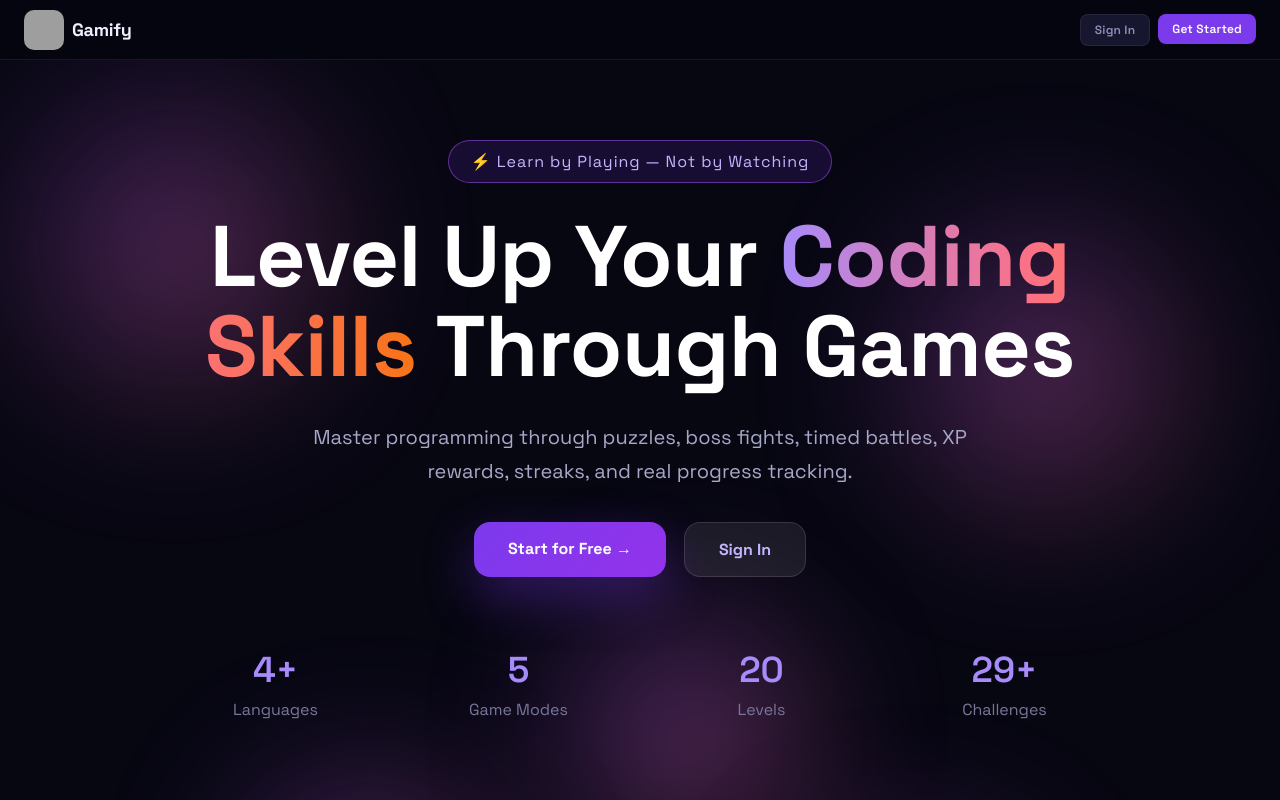
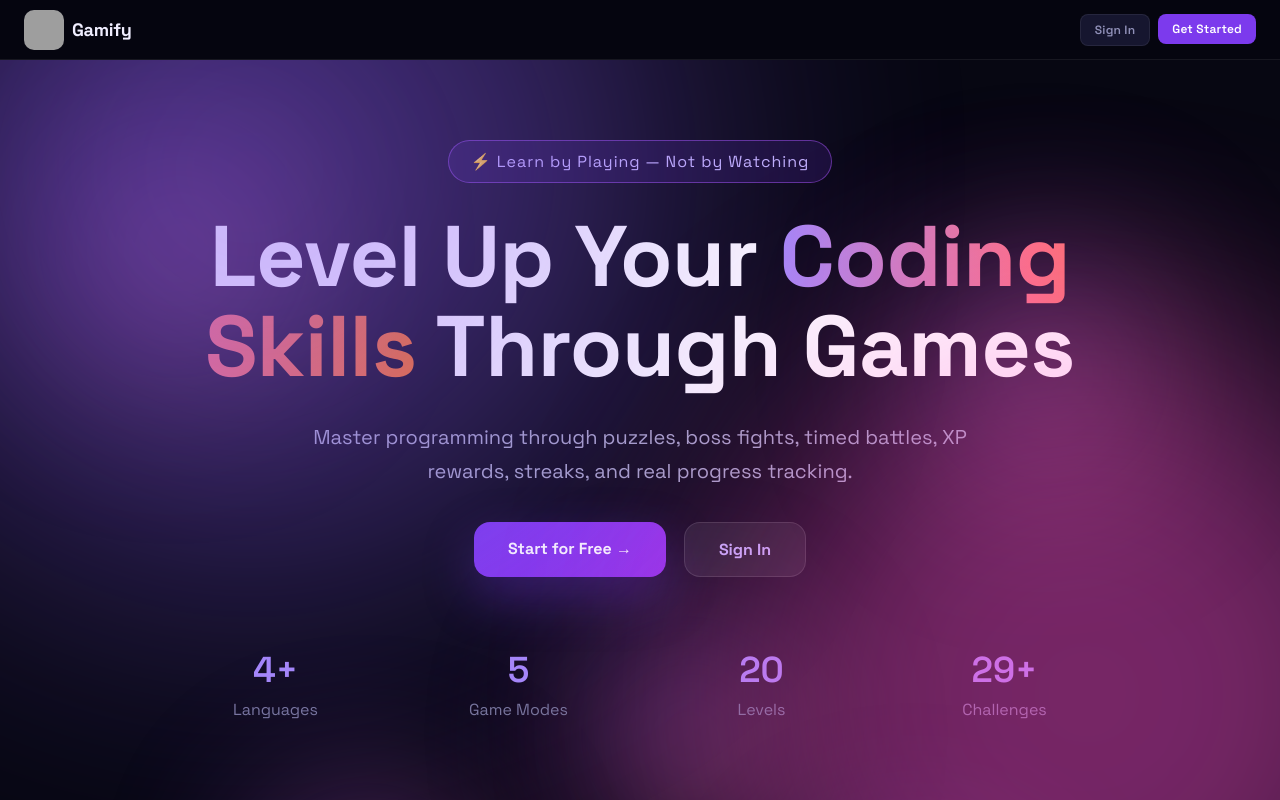
Before and after one commit to ashishsharma36058-oss/E-Learning-with-Gamification, a React (Vite) app: page / in a window 1280 px wide. Shown: the top 800 px of the page. Built offline with nearby package versions, Linux system fonts and the light colour scheme; grey boxes are pictures that could not be loaded.

Commit message:
Update index.css

```diff
--- a/src/index.css
+++ b/src/index.css
@@ -411,3 +411,100 @@ input::placeholder, textarea::placeholder { color: var(--text-3); }
     font-size: 12px;
   }
 }
+/* ===== PREMIUM ANIMATED BACKGROUND ===== */
+
+.hero {
+  position: relative;
+  overflow: hidden;
+}
+
+.hero::before,
+.hero::after {
+  content: "";
+  position: absolute;
+  width: 700px;
+  height: 700px;
+  border-radius: 50%;
+  filter: blur(120px);
+  opacity: 0.45;
+  z-index: 0;
+  animation: floatOrb 12s infinite alternate ease-in-out;
+}
+
+.hero::before {
+  background: #8b5cf6;
+  top: -200px;
+  left: -150px;
+}
+
+.hero::after {
+  background: #ff4ecd;
+  bottom: -250px;
+  right: -150px;
+  animation-delay: 4s;
+}
+
+@keyframes floatOrb {
+  0% {
+    transform: translateY(0px) translateX(0px) scale(1);
+  }
+
+  50% {
+    transform: translateY(-40px) translateX(50px) scale(1.15);
+  }
+
+  100% {
+    transform: translateY(40px) translateX(-30px) scale(0.95);
+  }
+}
+
+/* floating particles */
+
+.particle {
+  position: absolute;
+  width: 10px;
+  height: 10px;
+  background: rgba(255,255,255,0.8);
+  border-radius: 50%;
+  animation: particles 10s linear infinite;
+}
+
+.particle:nth-child(1) {
+  top: 20%;
+  left: 10%;
+  animation-duration: 8s;
+}
+
+.particle:nth-child(2) {
+  top: 70%;
+  left: 80%;
+  animation-duration: 12s;
+}
+
+.particle:nth-child(3) {
+  top: 40%;
+  left: 50%;
+  animation-duration: 9s;
+}
+
+.particle:nth-child(4) {
+  top: 80%;
+  left: 25%;
+  animation-duration: 14s;
+}
+
+@keyframes particles {
+  0% {
+    transform: translateY(0px) scale(1);
+    opacity: 0;
+  }
+
+  50% {
+    opacity: 1;
+  }
+
+  100% {
+    transform: translateY(-200px) scale(1.5);
+    opacity: 0;
+  }
+}
```
